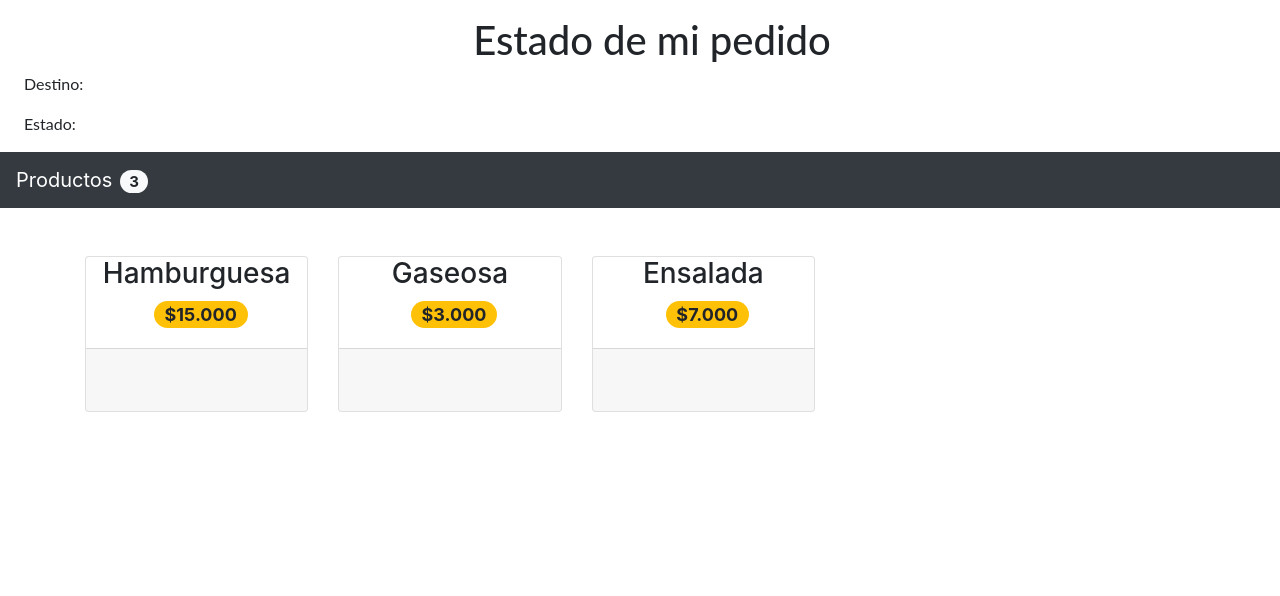
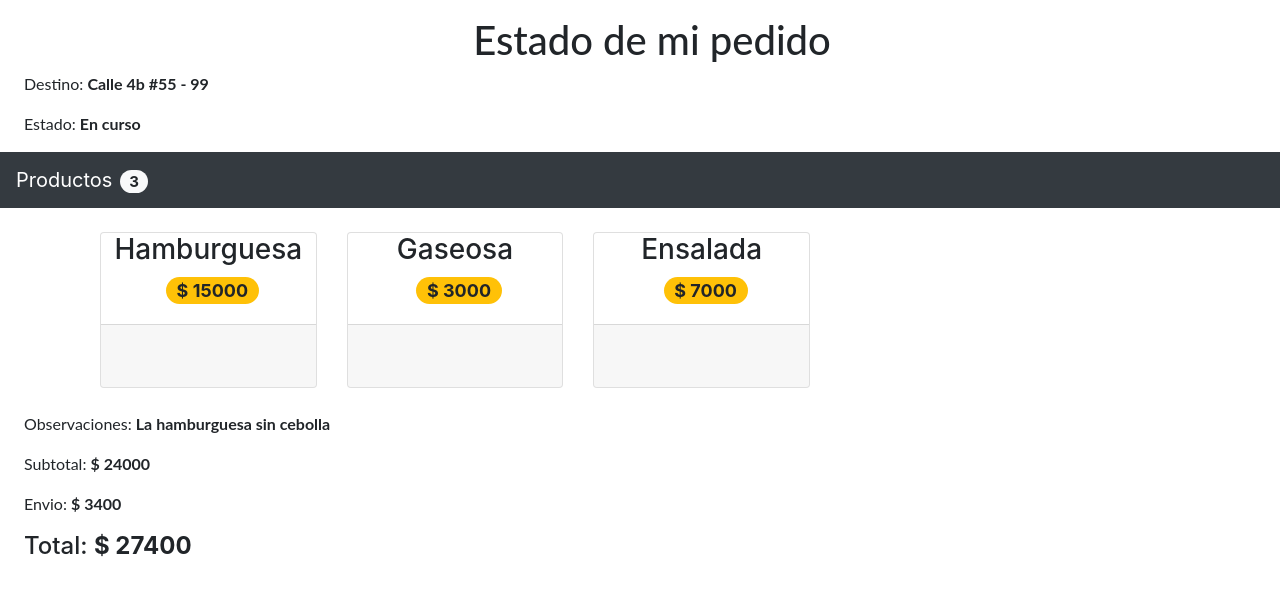
Before and after one commit to Proyecto-Arquitectura-de-software/front-undomicilio, a React (Create React App) app: page /prueba in a window 1280 px wide. Shown: the top 596 px of the page. Built offline with nearby package versions, Linux system fonts and the light colour scheme.

Commit message:
Vista Mi pedido v1
Esta version de la vista renderiza parametros tipo JSON de archivos estaticos. Pendiente recibir dichos parametros como respuesta del API- gateway

```diff
--- a/src/components/MiPedido.js
+++ b/src/components/MiPedido.js
@@ -1,15 +1,19 @@
 import React, { Component } from 'react';
 import { productos } from '../productos.json';
+import { pedido } from '../pedido.json';
 
 class MiPedido extends Component {
     constructor() {
       super();
       this.state = {
-        productos
+        productos,
+        pedido
       };
     }
 
     render() {
+
+      const pedido = this.state.pedido[0];
 
       const productos = this.state.productos.map((item, i) => {
         return (
@@ -19,7 +23,7 @@ class MiPedido extends Component {
                 <h3>{item.nombre}</h3>
                 <h4>
                   <span className="badge badge-pill badge-warning ml-2">
-                    {item.precio}
+                    $ {item.precio}
                   </span>
                 </h4>
               </div>
@@ -38,17 +42,14 @@ class MiPedido extends Component {
       return (
 
         <div>
-
           <div>
             <div className="ml-4 mt-3">
               <h1 className="text-center">Estado de mi pedido</h1>
 
-              <p className="">Destino: </p>
-              <p className="">Estado: </p>
+              <p className="">Destino: <strong>{pedido.destino}</strong> </p>
+              <p className="">Estado: <strong>{pedido.estado}</strong> </p>
             </div>
           </div>
-
-          <div className="MiPedido">
 
             <nav className="navbar navbar-dark bg-dark">
               <a className="navbar-brand" href="/">
@@ -59,17 +60,23 @@ class MiPedido extends Component {
               </a>
             </nav>
 
-            <div className="container">
-              <div className="row mt-4">
-                <div className="col-md-8">
+            <div className="container mb-4">
+              <div className="col-md-8">
                   <div className="row">
                     {productos}
                   </div>
                 </div>
+            </div>
+
+            <div>
+              <div className="ml-4">
+                <p className="">Observaciones: <strong>{pedido.observaciones}</strong> </p>
+                <p className="">Subtotal: <strong>$ {pedido.subtotal}</strong> </p>
+                <p className="">Envio: <strong>$ {pedido.envio}</strong> </p>
+
+                <h4 className="">Total: <strong>$ {parseInt(pedido.envio) + parseInt(pedido.subtotal)}</strong> </h4>
               </div>
             </div>
-          </div>
-
 
         </div>
       );
--- a/src/pedido.json
+++ b/src/pedido.json
@@ -2,11 +2,11 @@
     "pedido": [
       {
         "id_usuario": "1",
-        "direccion": "Calle 4b #55 - 99",
-        "Estado": "En curso",
-        "Observaciones": "La hamburguesa sin cebolla",
-        "Subtotal": "$24000",
-        "Envio": "$3400"
+        "destino": "Calle 4b #55 - 99",
+        "estado": "En curso",
+        "observaciones": "La hamburguesa sin cebolla",
+        "subtotal": "24000",
+        "envio": "3400"
       }
     ]
 }
--- a/src/productos.json
+++ b/src/productos.json
@@ -3,17 +3,17 @@
       {
         "id_usuario": "1",
         "nombre": "Hamburguesa",
-        "precio": "$15.000"
+        "precio": "15000"
       },
       {
         "id_usuario": "1",
         "nombre": "Gaseosa",
-        "precio": "$3.000"
+        "precio": "3000"
       },
       {
         "id_usuario": "1",
         "nombre": "Ensalada",
-        "precio": "$7.000"
+        "precio": "7000"
       }
     ]
 }
```
